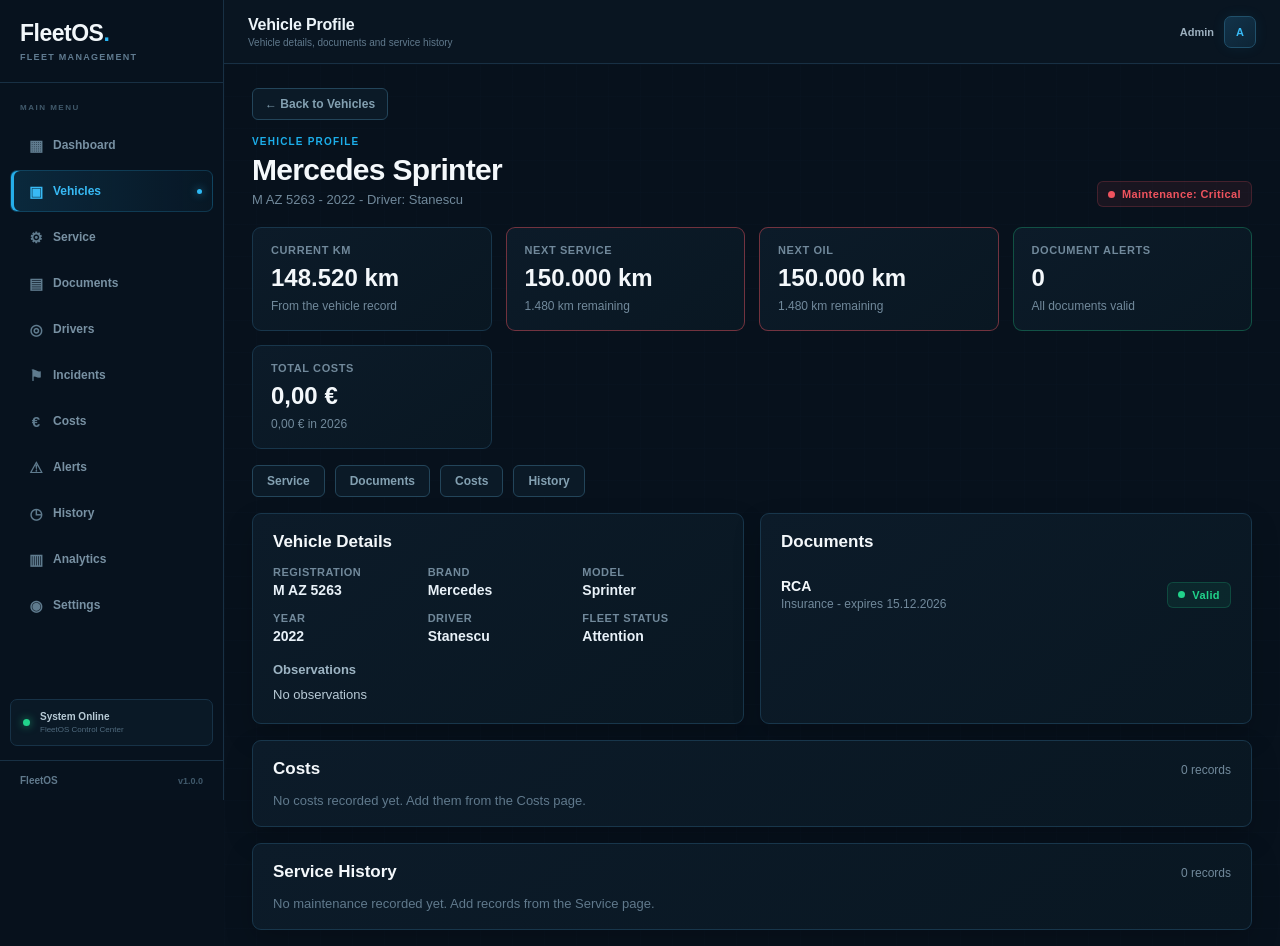
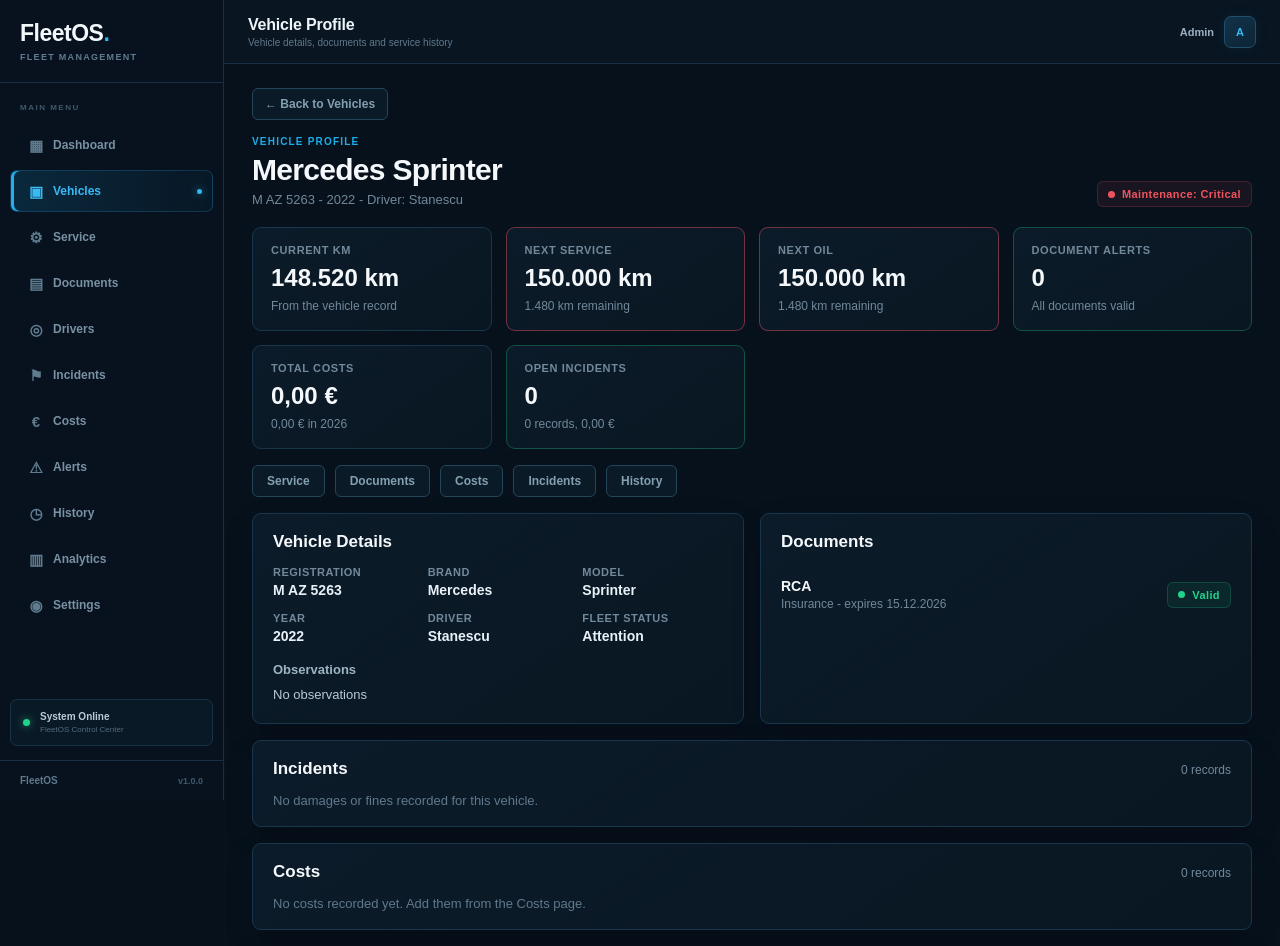
Before and after one commit to johnny1978m/FleetOS, a React (Vite) app in the folder fleetos-react/: page /vehicles/1 in a window 1280 px wide. Shown: the top 946 px of the page. Built offline with nearby package versions, Linux system fonts and the light colour scheme.

Commit message:
Add incidents to vehicle profile

```diff
--- a/fleetos-react/src/pages/Vehicles/VehicleDetails.jsx
+++ b/fleetos-react/src/pages/Vehicles/VehicleDetails.jsx
@@ -100,7 +100,7 @@ function StatusBadge({ status, label }) {
 function VehicleDetails() {
   const { id } = useParams();
   const navigate = useNavigate();
-  const { vehicles, documents, costs } = useFleet();
+  const { vehicles, documents, costs, incidents } = useFleet();
 
   const history = useMemo(() => {
     return loadHistory()
@@ -155,6 +155,16 @@ function VehicleDetails() {
     .sort((a, b) => String(b.date || "").localeCompare(String(a.date || "")));
   const totalCosts = vehicleCosts.reduce(
     (sum, cost) => sum + Number(cost.amount || 0),
+    0,
+  );
+  const vehicleIncidents = (incidents || [])
+    .filter((incident) => incident.registration === vehicle.registration)
+    .sort((a, b) => String(b.date || "").localeCompare(String(a.date || "")));
+  const openIncidents = vehicleIncidents.filter(
+    (incident) => incident.status !== "Resolved",
+  );
+  const incidentsTotal = vehicleIncidents.reduce(
+    (sum, incident) => sum + Number(incident.amount || 0),
     0,
   );
   const thisYear = String(new Date().getFullYear());
@@ -243,12 +253,27 @@ function VehicleDetails() {
           <strong>{formatMoney(totalCosts)}</strong>
           <small>{`${formatMoney(yearCosts)} in ${thisYear}`}</small>
         </div>
+
+        <div
+          className={`vprofile-kpi ${
+            openIncidents.length > 0
+              ? "vprofile-kpi-attention"
+              : "vprofile-kpi-good"
+          }`}
+        >
+          <span>Open Incidents</span>
+          <strong>{openIncidents.length}</strong>
+          <small>
+            {`${vehicleIncidents.length} records, ${formatMoney(incidentsTotal)}`}
+          </small>
+        </div>
       </section>
 
       <nav className="vprofile-quicklinks">
         <Link to="/service">Service</Link>
         <Link to="/documents">Documents</Link>
         <Link to="/costs">Costs</Link>
+        <Link to="/incidents">Incidents</Link>
         <Link to="/history">History</Link>
       </nav>
 
@@ -324,6 +349,35 @@ function VehicleDetails() {
 
       <section className="vprofile-card vprofile-costs-card">
         <div className="vprofile-card-header">
+          <h2>Incidents</h2>
+          <span>{vehicleIncidents.length} records</span>
+        </div>
+
+        {vehicleIncidents.length > 0 ? (
+          <ul className="vprofile-list">
+            {vehicleIncidents.slice(0, 5).map((incident) => (
+              <li key={incident.id} className="vprofile-list-item">
+                <div>
+                  <strong>{`${incident.type} - ${incident.status}`}</strong>
+                  <span>{incident.notes || "No notes"}</span>
+                </div>
+
+                <div className="vprofile-list-meta">
+                  <strong>{formatMoney(incident.amount)}</strong>
+                  <span>{formatDate(incident.date)}</span>
+                </div>
+              </li>
+            ))}
+          </ul>
+        ) : (
+          <p className="vprofile-empty">
+            No damages or fines recorded for this vehicle.
+          </p>
+        )}
+      </section>
+
+      <section className="vprofile-card vprofile-costs-card">
+        <div className="vprofile-card-header">
           <h2>Costs</h2>
           <span>{vehicleCosts.length} records</span>
         </div>
```
